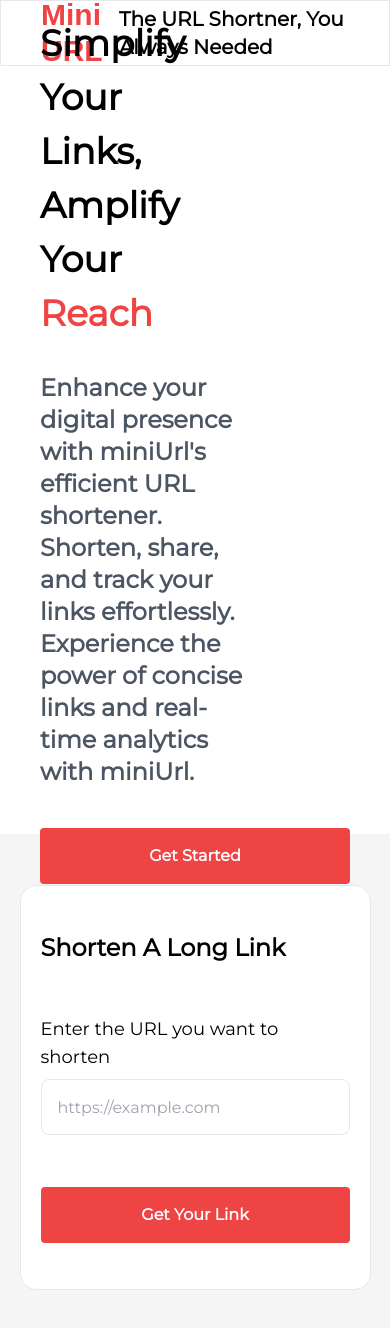
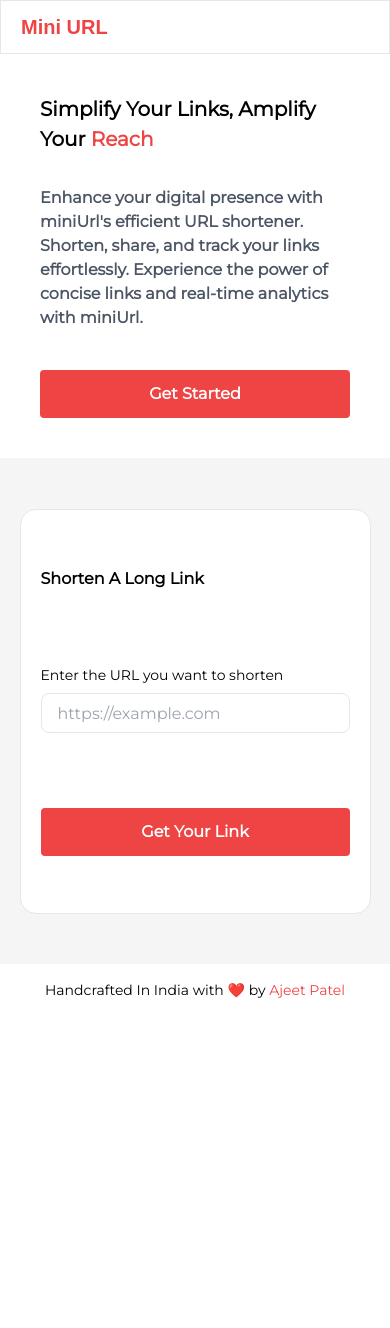
Before and after one commit to Ajeet1606/mini-url-frontend, a React (Vite) app: page / in a window 390 px wide. Shown: the top 1328 px of the page. After the commit the page ends 1016 px from the top, so only its background shows below. Built offline with nearby package versions, Linux system fonts and the light colour scheme; a web font is replaced by a local one.

Commit message:
responsiveness and get short url functionality added.

```diff
--- a/src/components/Shortner.tsx
+++ b/src/components/Shortner.tsx
@@ -1,21 +1,99 @@
-const Shortner = () => {
+import { useState } from "react";
+import { URL } from "../routes/IPConfig";
+interface props {
+  inputRef: React.RefObject<HTMLDivElement> | null;
+}
+const Shortner: React.FC<props> = ({ inputRef }) => {
+  const [link, setLink] = useState<string>("");
+  const [showErrorMessage, setShowErrorMessage] = useState<boolean>(false);
+  const [uniqueId, setUniqueId] = useState<string>("");
+
+  const handleLinkInput = (e: any) => {
+    setLink(e?.target.value);
+    setShowErrorMessage(false);
+    setUniqueId("");
+  };
+
+  const handleGetShortLink = async () => {
+    if (link.length == 0) {
+      setShowErrorMessage(true);
+      return;
+    }
+
+    // setUniqueId(link)
+
+    try {
+      const response = await fetch(`${URL}/shortUrl`, {
+        method: "POST",
+        headers: {
+          "Content-Type": "application/json",
+        },
+        body: JSON.stringify({ url: link }),
+      });
+
+      // Check if the response is OK (status in the range 200-299)
+      if (!response.ok) {
+        throw new Error(`HTTP error! Status: ${response.status}`);
+      }
+
+      // Parse the response data
+      const data = await response.json();
+
+      setUniqueId(data.uniqueID);
+    } catch (error) {
+      console.log(error);
+    }
+  };
   return (
     <>
-      <div className="w-full bg-[#f5f5f5] h-[60vh] flex justify-center items-center font-montserrat">
+      <div
+        ref={inputRef}
+        className="w-full bg-[#f5f5f5] h-[60vh] flex justify-center items-center font-montserrat"
+      >
         <div className="w-[90%] bg-white h-4/5 border rounded-2xl p-5 flex flex-col justify-around">
-          <h3 className="text-2xl font-extrabold">Shorten A Long Link</h3>
+          <h3 className="text-base md:text-2xl font-extrabold">
+            Shorten A Long Link
+          </h3>
           <div className="flex flex-col gap-2">
-            <p className="text-lg">Enter the URL you want to shorten</p>
+            <p className="text-sm md:text-lg">
+              Enter the URL you want to shorten
+            </p>
             <input
-              className="w-full h-14 p-4 border rounded-lg focus-within:border-red-500 focus-visible:border-red-500"
+              className="w-full h-10 md:h-14 p-4 border rounded-lg focus-within:border-red-500 focus-visible:border-red-500"
               type="text"
               placeholder="https://example.com"
+              onChange={(e) => handleLinkInput(e)}
             />
+            <span
+              className={`text-red-500 ${
+                link.trim().length == 0 && showErrorMessage ? "block" : "hidden"
+              }`}
+            >
+              Please provide a valid link
+            </span>
           </div>
 
-          <button className="bg-red-500 text-white font-bold py-4 px-4 rounded md:w-48">
+          <button
+            className="bg-red-500 text-white font-bold py-3 md:py-4 px-4 rounded md:w-48"
+            onClick={handleGetShortLink}
+          >
             Get Your Link
           </button>
+
+          <p
+            className={
+              uniqueId === ""
+                ? "hidden"
+                : "text-center text-sm md:text-lg block"
+            }
+          >
+            Your Shortened Link:{" "}
+            <span className="text-red-500">
+              <a href={`${URL}/${uniqueId}`} target="_blank">
+                {`${URL}/${uniqueId}`}
+              </a>
+            </span>
+          </p>
         </div>
       </div>
     </>
--- a/src/pages/Footer.tsx
+++ b/src/pages/Footer.tsx
@@ -1,8 +1,8 @@
-
-
 const Footer = () => {
   return (
-    <div></div>
+    <div className="my-4">
+      <p className="text-center font-montserrat text-sm md:text-lg">Handcrafted In India with ❤️ by <span className="text-red-500"><a href="https://twitter.com/iampatelajeet" target="_blank">Ajeet Patel</a></span></p>
+    </div>
   )
 }
 
--- a/src/pages/Home.tsx
+++ b/src/pages/Home.tsx
@@ -1,21 +1,29 @@
+import { useRef } from "react";
 import Shortner from "../components/Shortner";
 
 const Home = () => {
+  const inputRef = useRef<HTMLDivElement>(null)
+
+  function handleGetStarted() {
+    if(inputRef && inputRef.current) {
+      inputRef.current.scrollIntoView({ behavior: "smooth" });
+    }
+  }
   return (
     <>
-      <div className="h-[91vh] font-montserrat p-10 flex flex-col justify-center gap-8">
-        <h3 className="text-4xl font-black w-1/2 leading-normal">
+      <div className="md:h-[91vh] font-montserrat p-10 flex flex-col justify-center gap-8">
+        <h3 className="text-xl md:text-4xl font-black md:w-1/2 leading-normal">
           Simplify Your Links, Amplify Your <span className="text-red-500">Reach</span>
         </h3>
-        <p className="text-2xl text-gray-600 font-semibold w-2/3">
+        <p className="text-base md:text-2xl text-gray-600 font-semibold md:w-2/3">
           Enhance your digital presence with miniUrl's efficient URL shortener.
           Shorten, share, and track your links effortlessly. Experience the
           power of concise links and real-time analytics with miniUrl.
         </p>
-        <button className="bg-red-500 text-white font-bold py-4 px-4 rounded md:w-48 mt-2">Get Started</button>
+        <button className="bg-red-500 text-white font-bold py-3 md:py-4 px-4 rounded md:w-48 mt-2" onClick={handleGetStarted}>Get Started</button>
       </div>
 
-      <Shortner />
+      <Shortner inputRef = {inputRef}/>
     </>
   );
 };
--- a/src/pages/Navbar.tsx
+++ b/src/pages/Navbar.tsx
@@ -1,11 +1,10 @@
-import React from 'react'
 
 const Navbar = () => {
   return (
     <>
-        <div className='w-full h-8 flex justify-between items-center px-10 py-8 border border-b'>
-            <h3 className='text-3xl font-playwrite font-extrabold text-red-500'>Mini URL</h3>
-            <p className='text-xl font-montserrat font-semibold'>The URL Shortner, You Always Needed</p>
+        <div className='w-full md:h-8 md:flex justify-between items-center px-5 md:px-10 py-3 md:py-8 border border-b'>
+            <h3 className='text-xl md:text-3xl font-playwrite font-extrabold text-red-500'>Mini URL</h3>
+            <p className='hidden md:block text-sm md:text-xl font-montserrat font-semibold'>The URL Shortner, You Always Needed</p>
         </div>
     </>
   )
--- /dev/null
+++ b/src/routes/IPConfig.ts
@@ -0,0 +1,3 @@
+export const BACKEND_URL = "https://miniurl.up.railway.app";
+export const LOCAL_URL = "http://localhost:8001";
+export const URL = BACKEND_URL
```
